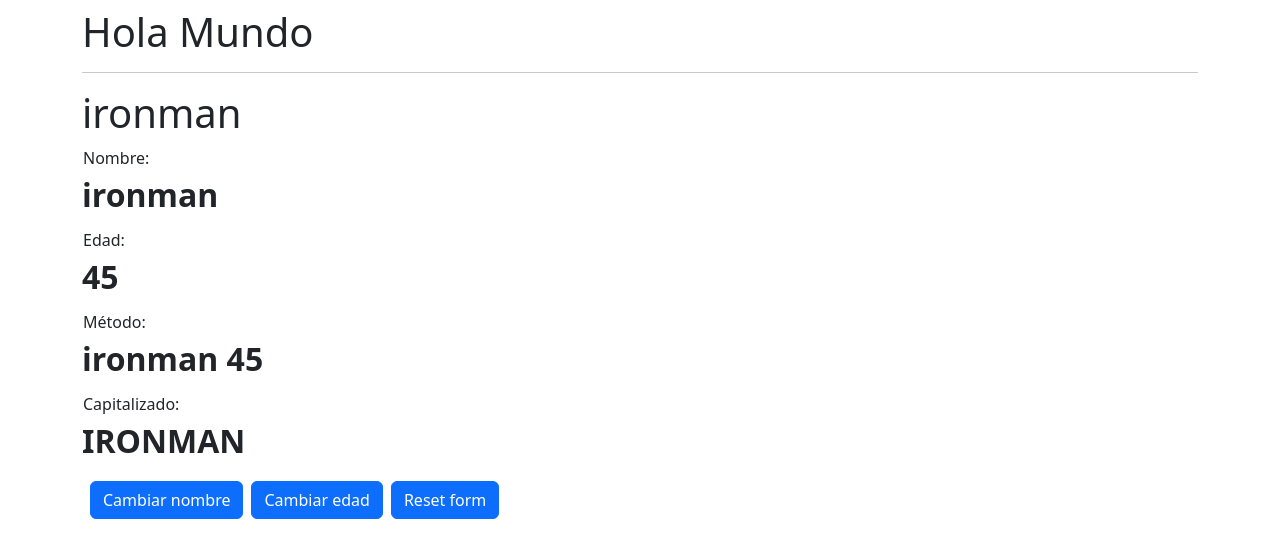
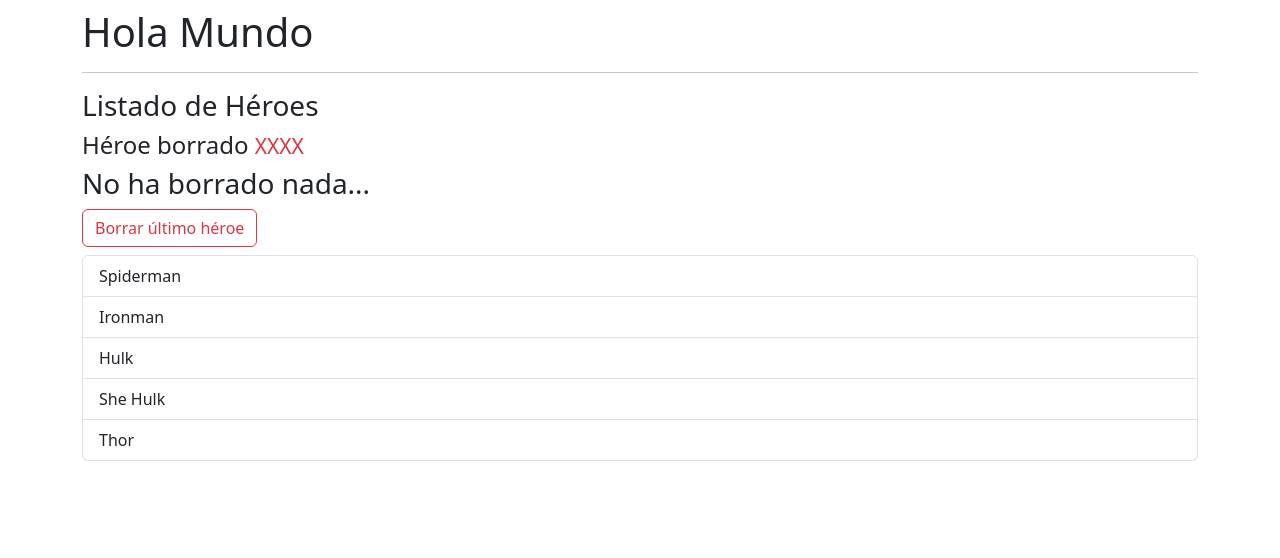
Before and after one commit to AngelTravieso/angular-bases, an Angular app: page / in a window 1280 px wide. Shown: the top 558 px of the page. Built offline with nearby package versions, Linux system fonts and the light colour scheme.

Commit message:
Directiva *ngFor

```diff
--- a/src/app/app.component.html
+++ b/src/app/app.component.html
@@ -3,6 +3,6 @@
 
 <!-- <app-counter></app-counter> -->
 
-<app-heroes-hero></app-heroes-hero>
+<!-- <app-heroes-hero></app-heroes-hero> -->
 
-<!-- <app-heroes-list></app-heroes-list> -->
+<app-heroes-list></app-heroes-list>
--- a/src/app/heroes/list/list.component.html
+++ b/src/app/heroes/list/list.component.html
@@ -1 +1,15 @@
-<p>list works!</p>
+<h3>Listado de Héroes</h3>
+
+<h4>Héroe borrado <small class="text-danger"> XXXX </small></h4>
+<h3>No ha borrado nada...</h3>
+
+<button class="btn btn-outline-danger">
+  Borrar último héroe
+</button>
+
+<ul class="mt-2 list-group">
+  <li *ngFor="let name of heroNames"
+      class="list-group-item">
+      {{ name }}
+  </li>
+</ul>
--- a/src/app/heroes/list/list.component.ts
+++ b/src/app/heroes/list/list.component.ts
@@ -7,4 +7,8 @@
 })
 export class ListComponent {
 
+  public heroNames: string[] = ['Spiderman', 'Ironman', 'Hulk', 'She Hulk', 'Thor'];
+
+
+
 }
```
